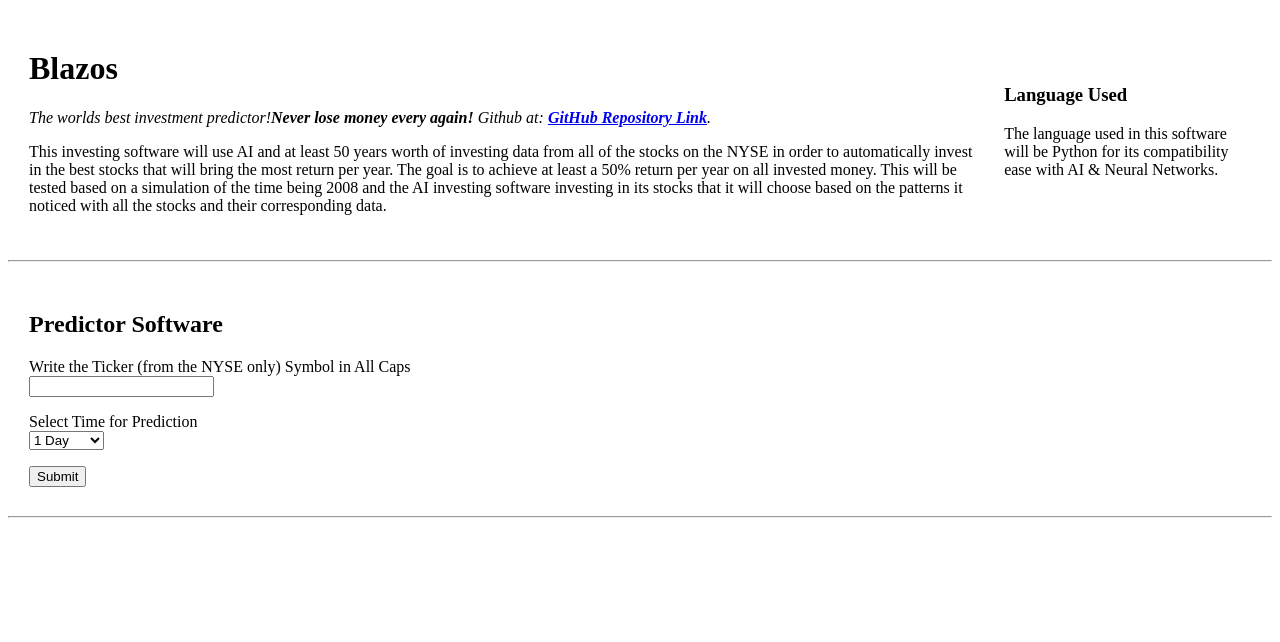
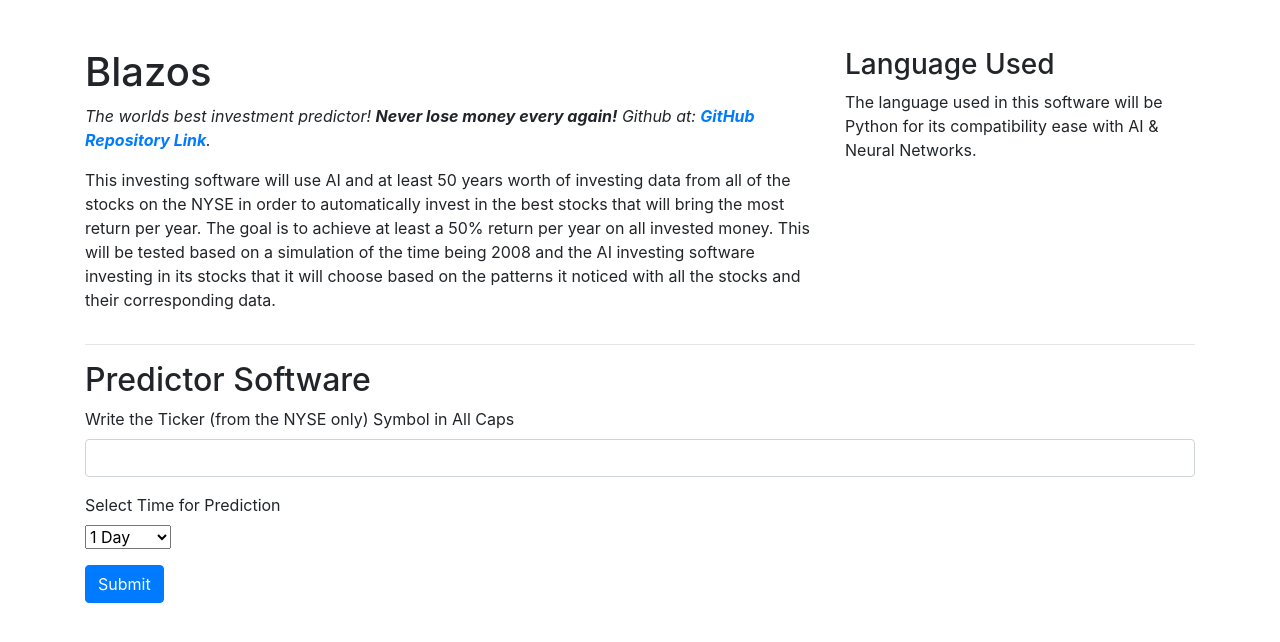
Before and after one commit to GaryZlobinskiy/Blazos, a plain HTML site: page index.html in a window 1280 px wide. Drawn offline with nearby package versions, Linux system fonts and the light colour scheme.

Commit message:
And then web design happens

```diff
--- a/index.html
+++ b/index.html
@@ -4,31 +4,29 @@
 <head>
   <meta charset="utf-8">
   <title>Blazos</title>
+  <link rel="stylesheet" href="https://stackpath.bootstrapcdn.com/bootstrap/4.3.1/css/bootstrap.min.css" integrity="sha384-ggOyR0iXCbMQv3Xipma34MD+dH/1fQ784/j6cY/iJTQUOhcWr7x9JvoRxT2MZw1T" crossorigin="anonymous" />
 </head>
 
 <body>
-  <table cellspacing=20>
-    <tr>
-      <td><h1>Blazos</h1><p><em>The worlds best investment predictor!<strong>Never lose money every again!</strong> Github at: <strong><a href="https://github.com/GaryZlobinskiy/Blazos">GitHub Repository Link</a></strong>.</em></p>
-        <p>This investing software will use AI and at least 50 years worth of investing data from all of the stocks on the NYSE in order to automatically invest in the best stocks that will bring the most return per year. The goal is to achieve at least a 50% return per year on all invested money. This will be tested based on a simulation of the time being 2008 and the AI investing software investing in its stocks that it will choose based on the patterns it noticed with all the stocks and their corresponding data.</p></td>
-      <td>
+  <div class="container my-5">
+    <div class="row">
+        <div class="col-md-8"><h1>Blazos</h1><p><em>The worlds best investment predictor! <strong>Never lose money every again!</strong> Github at: <strong><a href="https://github.com/GaryZlobinskiy/Blazos">GitHub Repository Link</a></strong>.</em></p>
+          <p>This investing software will use AI and at least 50 years worth of investing data from all of the stocks on the NYSE in order to automatically invest in the best stocks that will bring the most return per year. The goal is to achieve at least a 50% return per year on all invested money. This will be tested based on a simulation of the time being 2008 and the AI investing software investing in its stocks that it will choose based on the patterns it noticed with all the stocks and their corresponding data.</p></div>
+        <div class="col-md">
           <h3>Language Used</h3>
           <p>The language used in this software will be Python for its compatibility ease with AI & Neural Networks.</p>
-      </td>
-    </tr>
-  </table>
+        </div>
+    </div>
     <hr>
-  <table cellspacing=20>
-      <tr>
-      <td>
+    <div>
           <h2>
             Predictor Software
           </h2>
           <form name="tickerTime" action="/Blazos/src/rnn_test/rnn_test.py" method="get"> <!--write filename of model with graph-->
-          <p>
+            <div class="form-group">
               <label>Write the Ticker (from the NYSE only) Symbol in All Caps</label><br>
-             <input type="text" name="tickerBox">
-          </p>
+              <input class="form-control" type="text" name="tickerBox">
+            </div>
             <p>
               <label>Select Time for Prediction</label><br>
               <select id="timeList" name="timeChoice">
@@ -40,12 +38,13 @@
               </select>
             </p>
             <!--<input type = "text" name = "ticker"><br>-->
-          <input type="submit" value="Submit">
+            <input class="btn btn-primary" type="submit" value="Submit">
           </form>
-      </td>
-      </tr>
-  </table>
-  <hr>
+  </div>
+
+  <script src="https://code.jquery.com/jquery-3.3.1.slim.min.js" integrity="sha384-q8i/X+965DzO0rT7abK41JStQIAqVgRVzpbzo5smXKp4YfRvH+8abtTE1Pi6jizo" crossorigin="anonymous"></script>
+  <script src="https://cdnjs.cloudflare.com/ajax/libs/popper.js/1.14.7/umd/popper.min.js" integrity="sha384-UO2eT0CpHqdSJQ6hJty5KVphtPhzWj9WO1clHTMGa3JDZwrnQq4sF86dIHNDz0W1" crossorigin="anonymous"></script>
+  <script src="https://stackpath.bootstrapcdn.com/bootstrap/4.3.1/js/bootstrap.min.js" integrity="sha384-JjSmVgyd0p3pXB1rRibZUAYoIIy6OrQ6VrjIEaFf/nJGzIxFDsf4x0xIM+B07jRM" crossorigin="anonymous"></script>
 </body>
 
 </html>
```
Lines whose indentation alone changed are shown as unchanged.
